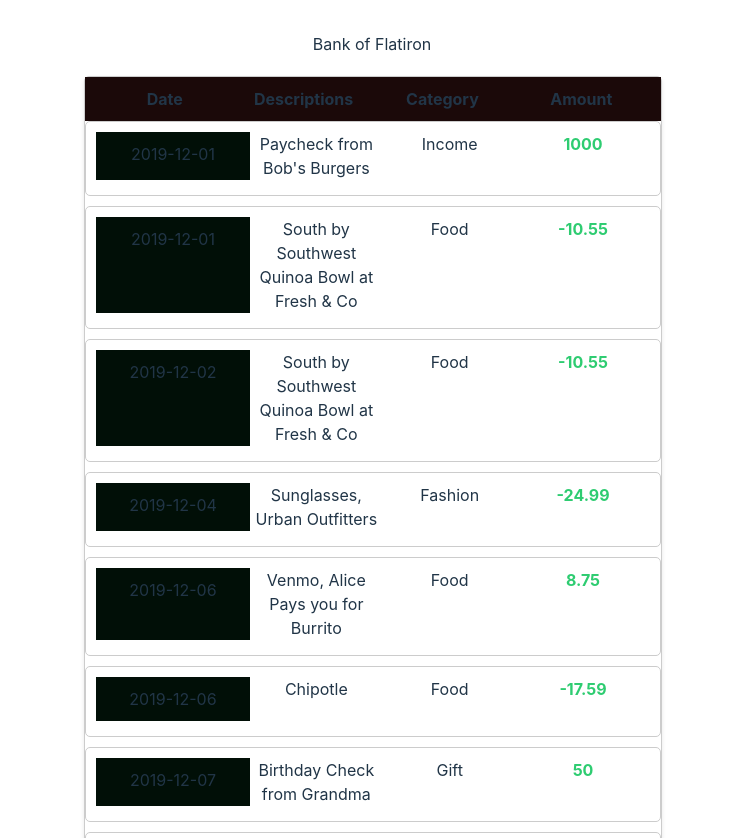
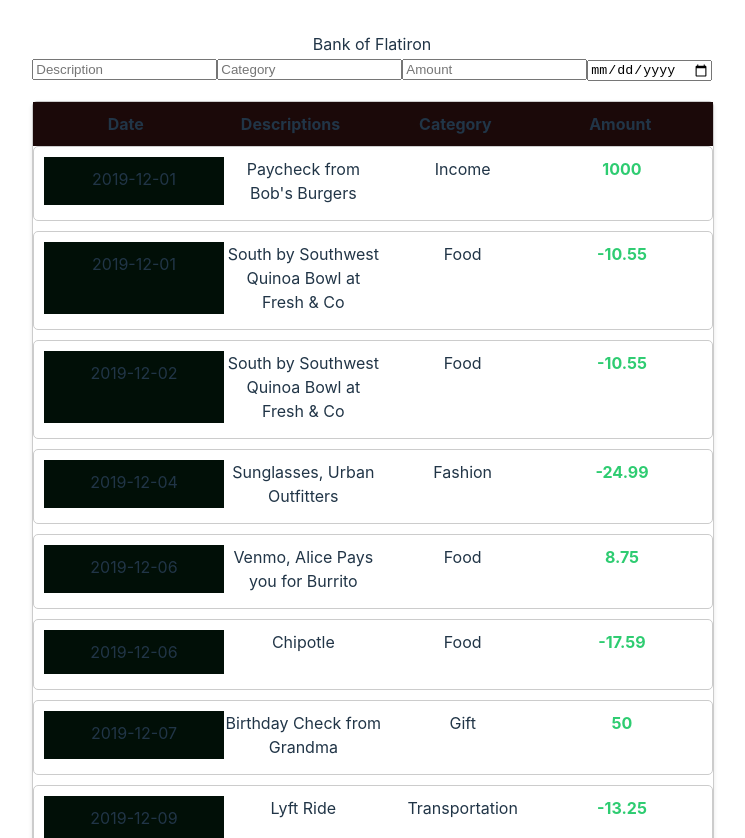
Before and after one commit to NelsMtz/React-Challlenge1, a React (Vite) app: page / in a window 1280 px wide. Shown: the top 838 px of the page, without its empty margins (268-1013 px from the left). Built offline with nearby package versions, Linux system fonts and the light colour scheme; data requests are answered from the project's data file.

Commit message:
finished updating the submit functionality

```diff
--- a/src/components/Form.jsx
+++ b/src/components/Form.jsx
@@ -1,25 +1,38 @@
 import React from 'react'
 import  {useState} from 'react'
+
 
 function Form({addTransaction}) {
 
     const [description, setDescription] =useState("")
-
     const [category, setCategory] =useState("")
-
     const [amount, setAmount] =useState("")
-
     const [date, setDate] =useState("")
 
-  return (
-    <div>
-        <input type="text" value={description} placeholder='Description' required/>
-        <input type="text" value={category} placeholder='Category' required/>
-        <input type="number" value={amount} placeholder='Amount' required/>
-        <input type="date" value={date}  required/>
+    const uponSubmit = (e) => {
+        e.preventDefault ()
+
+    const newTransaction = {
+        description, category, amount: parseFloat (amount), date
+         }
+     addTransaction(newTransaction)
+         setDescription("")
+         setCategory("")
+          setAmount("")
+           setDate("")
+          }
 
 
-    </div>
+  return (
+
+        <form onSubmit={uponSubmit}>
+        <input type="text" value={description} onChange={(e) => setDescription(e.target.value)} placeholder='Description' required/>
+        <input type="text" value={category} onChange={(e) => setCategory(e.target.value)} placeholder='Category' required/>
+        <input type="number" value={amount}  onChange={(e) => setAmount(e.target.value)} placeholder='Amount' required/>
+        <input type="date" value={date}  onChange={(e) => setDate(e.target.value)}required/>
+
+        </form>
+
   )
 }
 
--- a/src/components/Home.jsx
+++ b/src/components/Home.jsx
@@ -14,14 +14,25 @@
         .catch(error => console.log(error))
     },[])
 
-
-
+    const addTransaction = (newTransaction) => {
+      fetch("http://localhost:3000/transactions", {
+        method: 'POST',
+        headers: {
+          'Content-Type': 'application/json',
+        },
+        body: JSON.stringify(newTransaction),
+      })
+        .then(res => res.json())
+        .then(data => setTransactions([...transactions, data]))
+        .catch(error => console.log(error))
+    };
 
   return (
     <div className='home'>
         <header>Bank of Flatiron</header>
+        <Form  addTransaction ={addTransaction}/>
         <TransactionList   transactions={transactions}/>
-        {/* <Form  addtransaction ={form}/>  */}
+
     </div>
   )
 }
```
